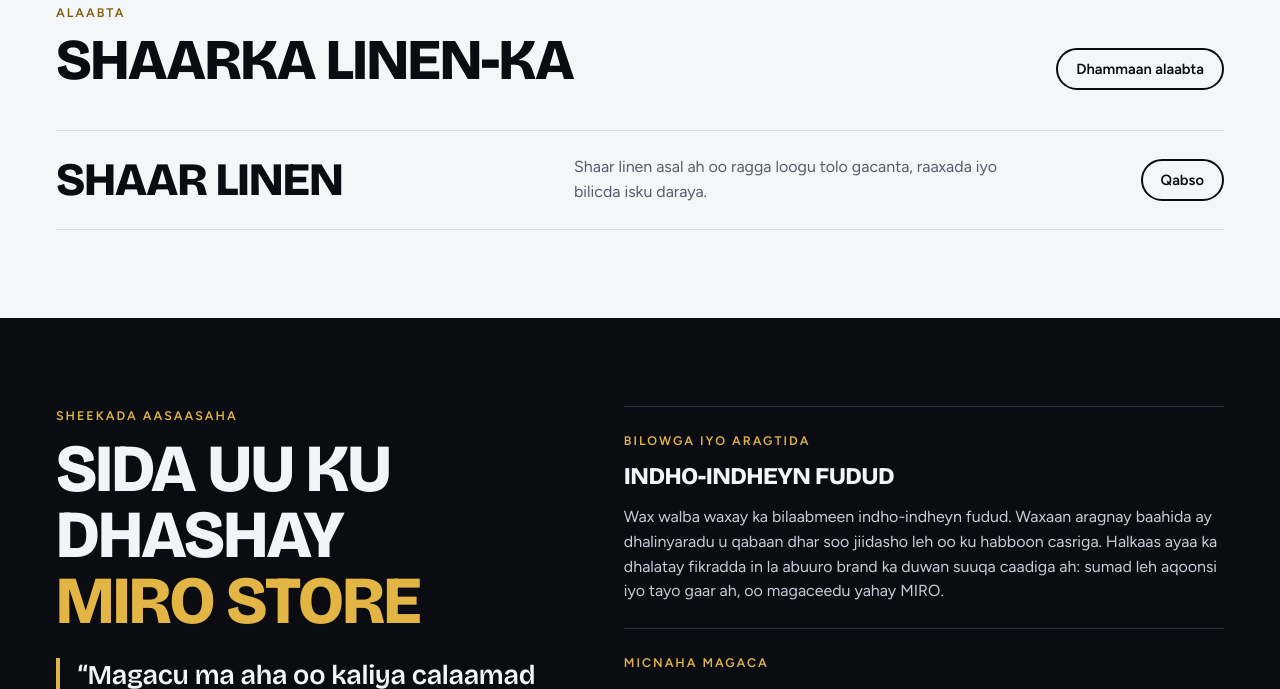
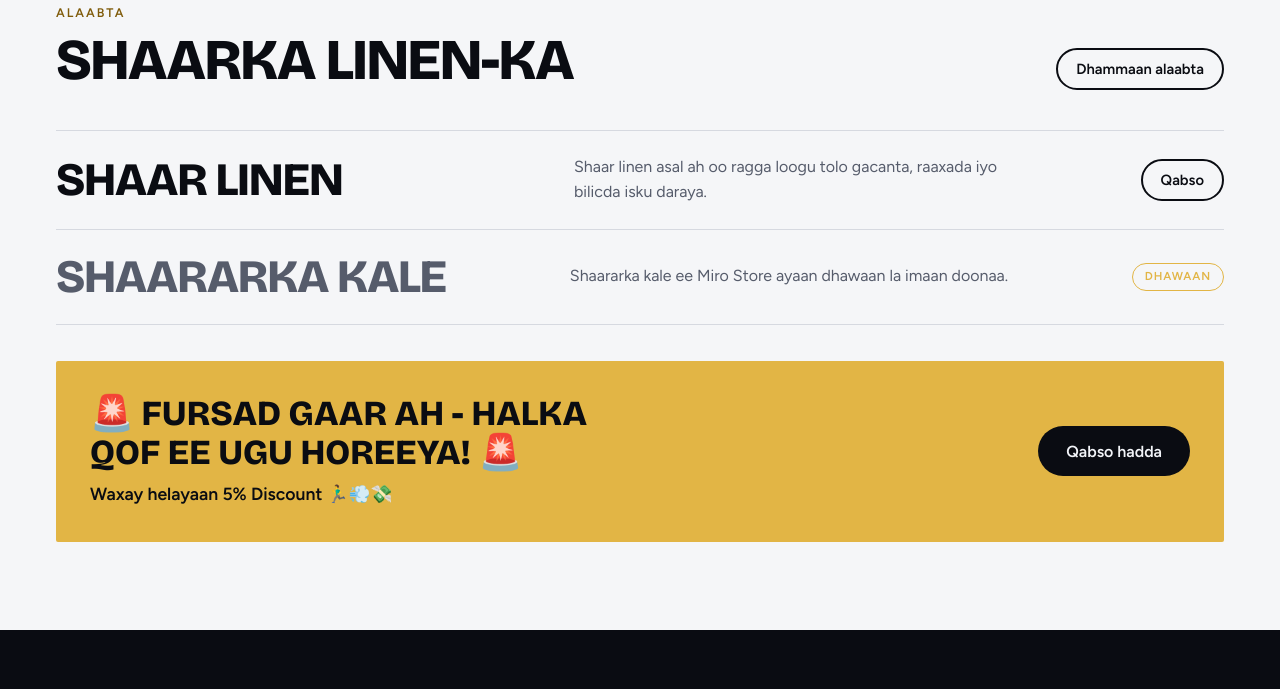
Before and after one commit to zakariyeusmacila-coder/brande-miro, a plain HTML site: page index.html in a window 1280 px wide. Shown: the part 738-1427 px from the top of the page. Drawn offline with nearby package versions, Linux system fonts and the light colour scheme.

Commit message:
Update index.html

```diff
--- a/index.html
+++ b/index.html
@@ -116,6 +116,20 @@
 .chapter{padding:24px 0;border-bottom:1px solid #2A3047}
 .chapter h3{font-size:1.5rem;font-weight:800;text-transform:uppercase;margin:8px 0 10px}
 .chapter p{color:#C7CCD9;max-width:58ch}
+
+/* promo + coming soon */
+.promo{margin-top:clamp(20px,4vw,36px);background:var(--gold);color:var(--on-gold);padding:clamp(20px,3.4vw,34px);display:flex;flex-wrap:wrap;align-items:center;justify-content:space-between;gap:16px 28px;border-radius:2px}
+.promo>div{min-width:0;flex:1 1 320px}
+.promo-title{font-family:var(--font-display);font-weight:800;font-size:clamp(1.3rem,3.4vw,2.2rem);line-height:1.1;text-transform:uppercase;text-wrap:balance}
+.promo-sub{margin-top:8px;font-size:1.1rem;font-weight:600}
+.btn-dark{background:var(--night);color:var(--on-night)}
+.btn-dark:hover{transform:translateY(-2px)}
+.pcard.soon{min-height:190px;background:transparent;color:var(--ink);border:2px dashed var(--ink)}
+.pcard.soon p{color:var(--muted)}
+.pcard.soon .pill{border-color:var(--gold-text);color:var(--gold-text)}
+.pcard.soon .glyph{-webkit-text-stroke:1.5px var(--ink)}
+.prow.soon h3{color:var(--muted)}
+.prow .pill{margin:0;white-space:nowrap}
 
 /* product rows (home) */
 .rows{border-bottom:1px solid var(--line)}
@@ -262,6 +276,7 @@
       <a class="btn btn-line btn-sm" href="#alaabta" data-go="alaabta">Dhammaan alaabta</a>
     </div>
     <div class="rows" id="homeRows"></div>
+    <div data-promo></div>
   </div></div>
 
   <div class="band story"><div class="wrap story-grid">
@@ -314,6 +329,7 @@
     <div class="band-head"><div><p class="eyebrow">Alaabta</p><h2>Shaarka linen-ka</h2></div></div>
     <p class="notice">Miro Store waxay bixisaa shaarka linen-ka asalka ah oo kaliya. Sawirro iyo qiimayaal dhab ah ayaa lagu dari doonaa.</p>
     <div class="mosaic" id="mosaic"></div>
+    <div data-promo></div>
   </div>
 </section>
 
@@ -484,6 +500,11 @@
 
   update();
   show(location.hash.replace('#','') || 'hore');
+  document.getElementById('homeRows').insertAdjacentHTML('beforeend','<div class="prow soon"><h3>Shaararka kale</h3><p>Shaararka kale ee Miro Store ayaan dhawaan la imaan doonaa.</p><span class="pill">Dhawaan</span></div>');
+  document.getElementById('mosaic').insertAdjacentHTML('beforeend','<article class="pcard soon"><span class="glyph" aria-hidden="true">+</span><div><span class="pill">Dhawaan</span><h3>Shaararka kale</h3><p>Shaararka kale ee Miro Store ayaan dhawaan la imaan doonaa.</p></div></article>');
+  document.querySelectorAll('[data-promo]').forEach(function(el){
+    el.innerHTML='<div class="promo"><div><p class="promo-title">\uD83D\uDEA8 FURSAD GAAR AH - HALKA QOF EE UGU HOREEYA! \uD83D\uDEA8</p><p class="promo-sub">Waxay helayaan <b>5% Discount</b> \uD83C\uDFC3\u200D\u2642\uFE0F\uD83D\uDCA8\uD83D\uDCB8</p></div><a class="btn btn-dark" href="#qabso" data-go="qabso">Qabso hadda</a></div>';
+  });
   var rc=document.querySelector('img.ribbon'),rs=document.querySelector('img.ribbon-copy'); if(rc&&rs) rs.src=rc.src;
 })();
 </script>
```
